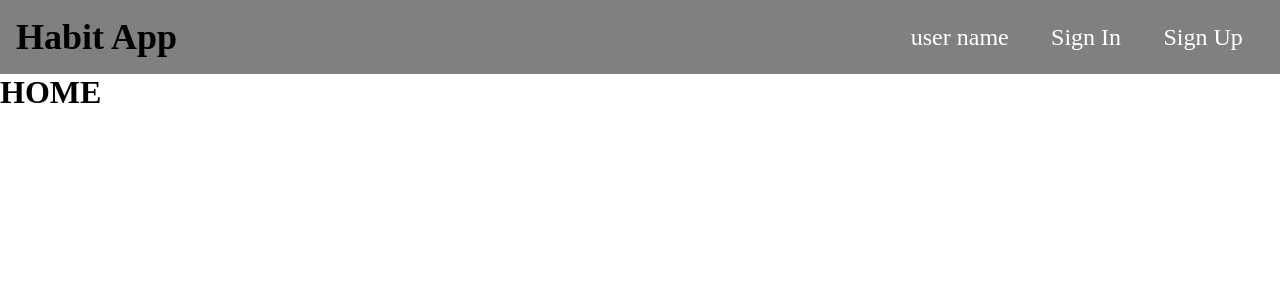
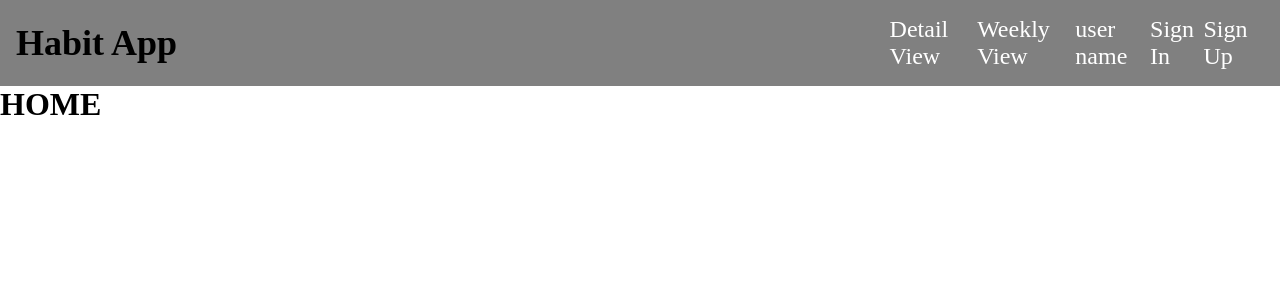
Before and after one commit to alwaystusharswami/habit_coding_ninja_skill, a Node server app: page / in a window 1280 px wide. Shown: the top 300 px of the page. Run offline with Node 20, Linux system fonts and the light colour scheme; some libraries are stand-ins or nearby versions.

Commit message:
add detail in jnavbar

```diff
--- a/views/_navbar.ejs
+++ b/views/_navbar.ejs
@@ -3,6 +3,8 @@
   <div><h1>Habit App</h1></div>
   <div class="list">
     <ul>
+      <li><a href="">Detail View</a></li>
+      <li><a href="">Weekly View</a></li>
       <li><a href="/user/profile">user name</a></li>
       <li><a href="/user/signin">Sign In</a></li>
       <li><a href="/user/signup">Sign Up</a></li>
```
Also changed, not shown: config/passport-local-stratergy.js (line endings or trailing spaces).
